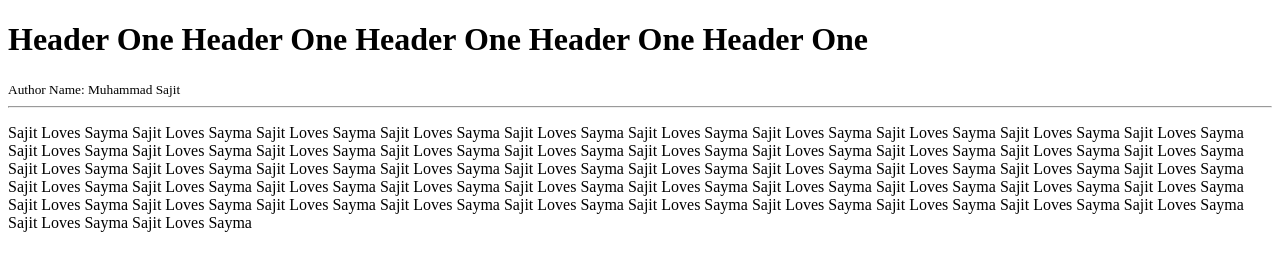
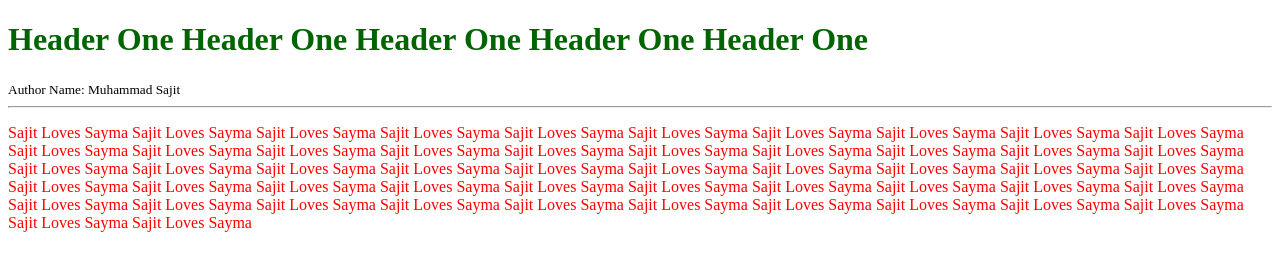
Before and after one commit to muhammad-sajit/my-second-repo, a plain HTML site: page index.html in a window 1280 px wide. Drawn offline with Linux system fonts and the light colour scheme.

Commit message:
added color

```diff
--- a/index.html
+++ b/index.html
@@ -5,6 +5,14 @@
     <meta http-equiv="X-UA-Compatible" content="IE=edge">
     <meta name="viewport" content="width=device-width, initial-scale=1.0">
     <title>My Second GitHub Repo</title>
+    <style>
+        p{
+            color:red
+        }
+        h1{
+            color:darkgreen
+        }
+    </style>
 </head>
 <body>
     <div>
```
